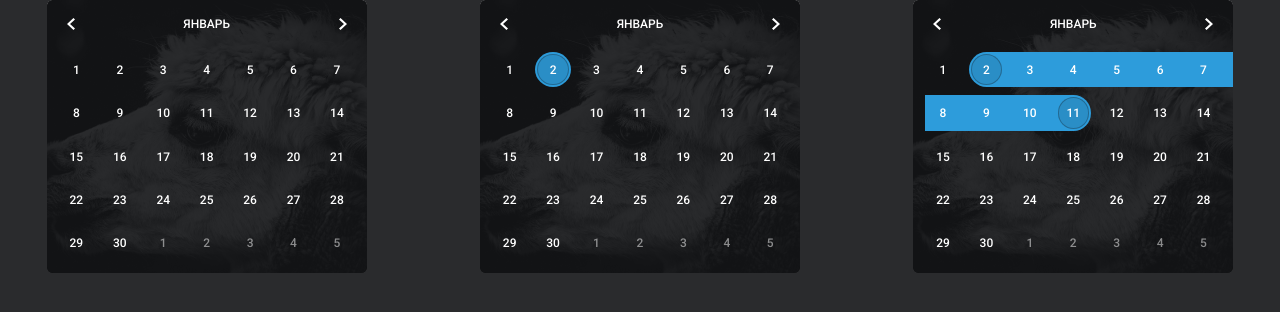
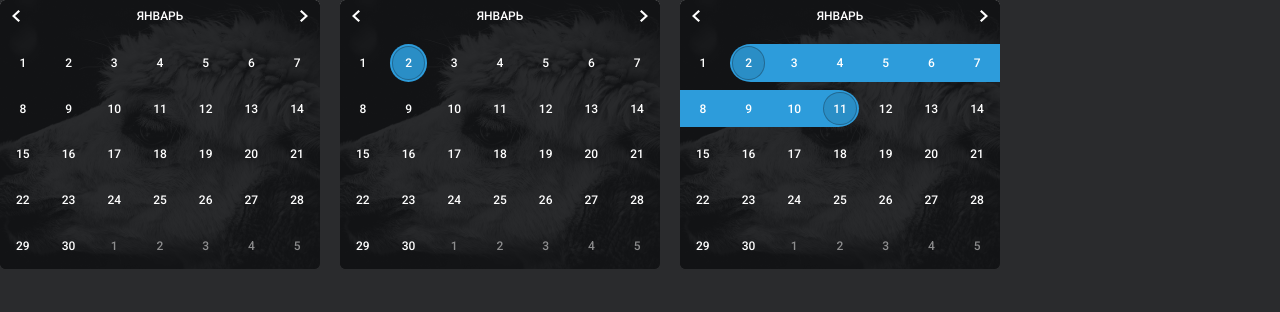
Before and after one commit to LiaYaskaya/Calendar, a plain HTML site: page index.html in a window 1280 px wide. Drawn offline with Linux system fonts and the light colour scheme.

Commit message:
modifications

```diff
--- a/css/style.css
+++ b/css/style.css
@@ -16,8 +16,6 @@ body {
     position: relative;
     max-width: 320px;
     min-width: 240px;
-    margin: 0 auto;
-    padding: 8px;
     display: flex;
     flex-wrap: wrap;
     flex-shrink: 0;
@@ -83,65 +81,60 @@ body {
     width: calc(100% / 7);
     /* функция расчета ширины ячеек */
     aspect-ratio: 1;
-    /* пропорция ширины ячеек в зависимости от экрана */
+    /* пропорция ширины и высоты ячеек в зависимости от экрана */
     color: #fff;
     background-color: transparent;
     cursor: pointer;
     border: none;
     font: 500 12px/24px Roboto, Arial, Helvetica, sans-serif;
     z-index: 0;
-    padding: 4px;
-    background-clip: content-box;
+}
+
+.calendar__date::after,
+.calendar__date::before {
+    content: '';
+    position: absolute;
+    z-index: -1;
 }
 
 .calendar__date::before {
-    content: '';
-    position: absolute;
-    inset: 6px;
-    z-index: -1;
+    inset: 4px;
 }
 
-.calendar__date._start {
-    border-radius: 50% 0 0 50%;
+.calendar__date::after {
+    inset: 6px;
 }
 
-.calendar__date._end {
-    border-radius: 0 50% 50% 0;
-}
-
-.calendar__date._end._start {
-    border-radius: 50%;
-}
-
-.calendar__date._start::before,
-.calendar__date._end::before {
+.calendar__date._start::after,
+.calendar__date._end::after {
     border-radius: 50%;
     background-color: rgba(19, 20, 23, 0.1);
     border: 1px solid rgba(19, 20, 23, 0.3);
 }
 
+.calendar__date._active::before {
+    right: 0;
+    left: 0;
+    background-color: #2D9CDB;
+}
+
+.calendar__date._start::before {
+    left: 4px;
+    border-top-left-radius: 50%;
+    border-bottom-left-radius: 50%;
+}
+
+.calendar__date._end::before {
+    right: 4px;
+    border-top-right-radius: 50%;
+    border-bottom-right-radius: 50%;
+}
+
+.calendar__date._start._end::before {
+    inset: 4px;
+    border-radius: 50%;
+}
+
 .calendar__date._next {
     color: rgba(255, 255, 255, 0.5);
 }
-
-.calendar__date._active {
-    background-color: #2D9CDB;
-}
-
-.calendar__date._active:not(.calendar__date._start._end._active):not(.calendar__date._end._active)::after {
-    content: '';
-    position: absolute;
-    background-color: #2D9CDB;
-    inset: 4px -8px 4px auto;
-    z-index: -1;
-    width: 12px;
-}
-
-/* .calendar__date._active:not(.calendar__date._start._end._active):not(.calendar__date._start._active)::after {
-    content: '';
-    position: absolute;
-    background-color: #2D9CDB;
-    inset: 4px auto 4px -8px;
-    z-index: -1;
-    width: 12px;
-} */
--- a/index.html
+++ b/index.html
@@ -89,7 +89,7 @@
             </button>
         </div>
         <button class="calendar__date" type="button">1</button>
-        <button class="calendar__date _start _end _active" type="button">2</button>
+        <button class="calendar__date _active _start _end" type="button">2</button>
         <button class="calendar__date" type="button">3</button>
         <button class="calendar__date" type="button">4</button>
         <button class="calendar__date" type="button">5</button>
@@ -142,7 +142,7 @@
             </button>
         </div>
         <button class="calendar__date" type="button">1</button>
-        <button class="calendar__date _start _active" type="button">2</button>
+        <button class="calendar__date _active _start" type="button">2</button>
         <button class="calendar__date _active" type="button">3</button>
         <button class="calendar__date _active" type="button">4</button>
         <button class="calendar__date _active" type="button">5</button>
@@ -151,7 +151,7 @@
         <button class="calendar__date _active" type="button">8</button>
         <button class="calendar__date _active" type="button">9</button>
         <button class="calendar__date _active" type="button">10</button>
-        <button class="calendar__date _end _active" type="button">11</button>
+        <button class="calendar__date _active _end" type="button">11</button>
         <button class="calendar__date" type="button">12</button>
         <button class="calendar__date" type="button">13</button>
         <button class="calendar__date" type="button">14</button>
```
